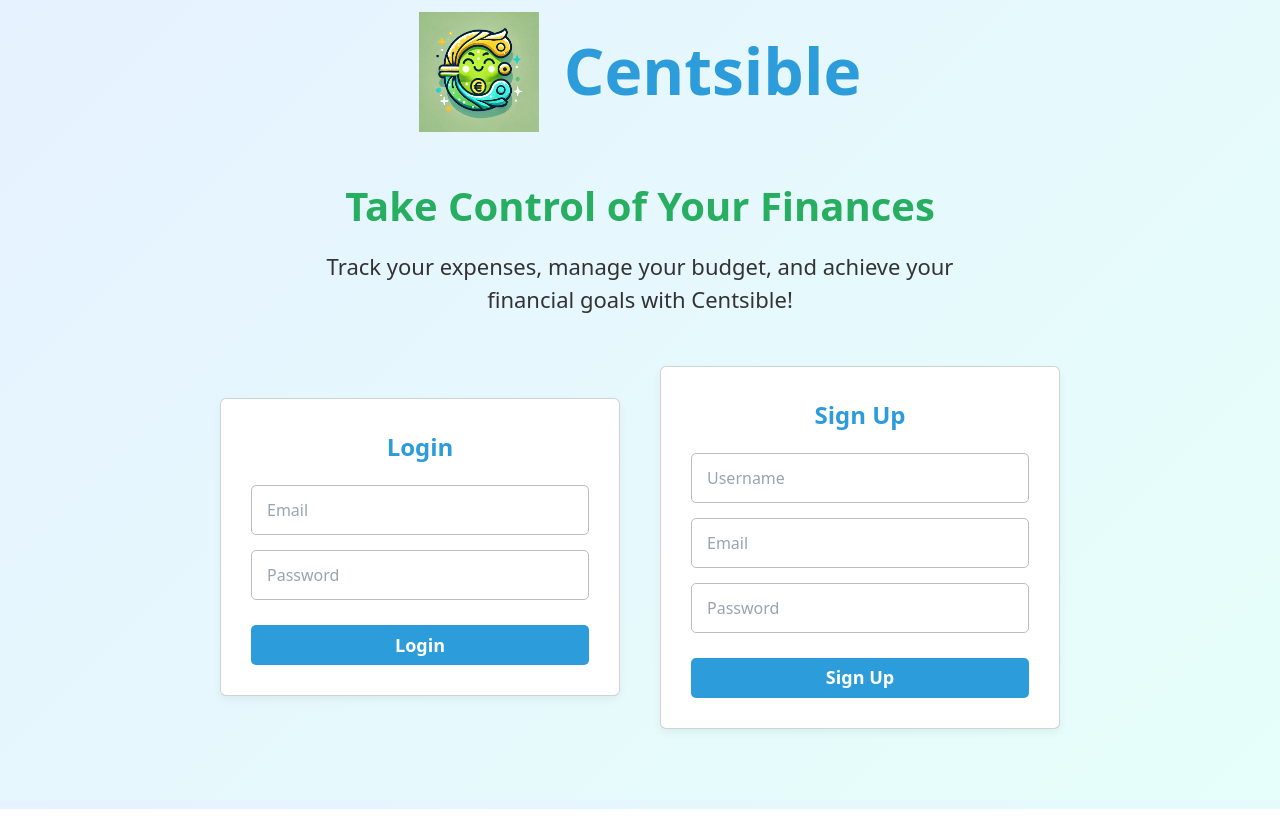
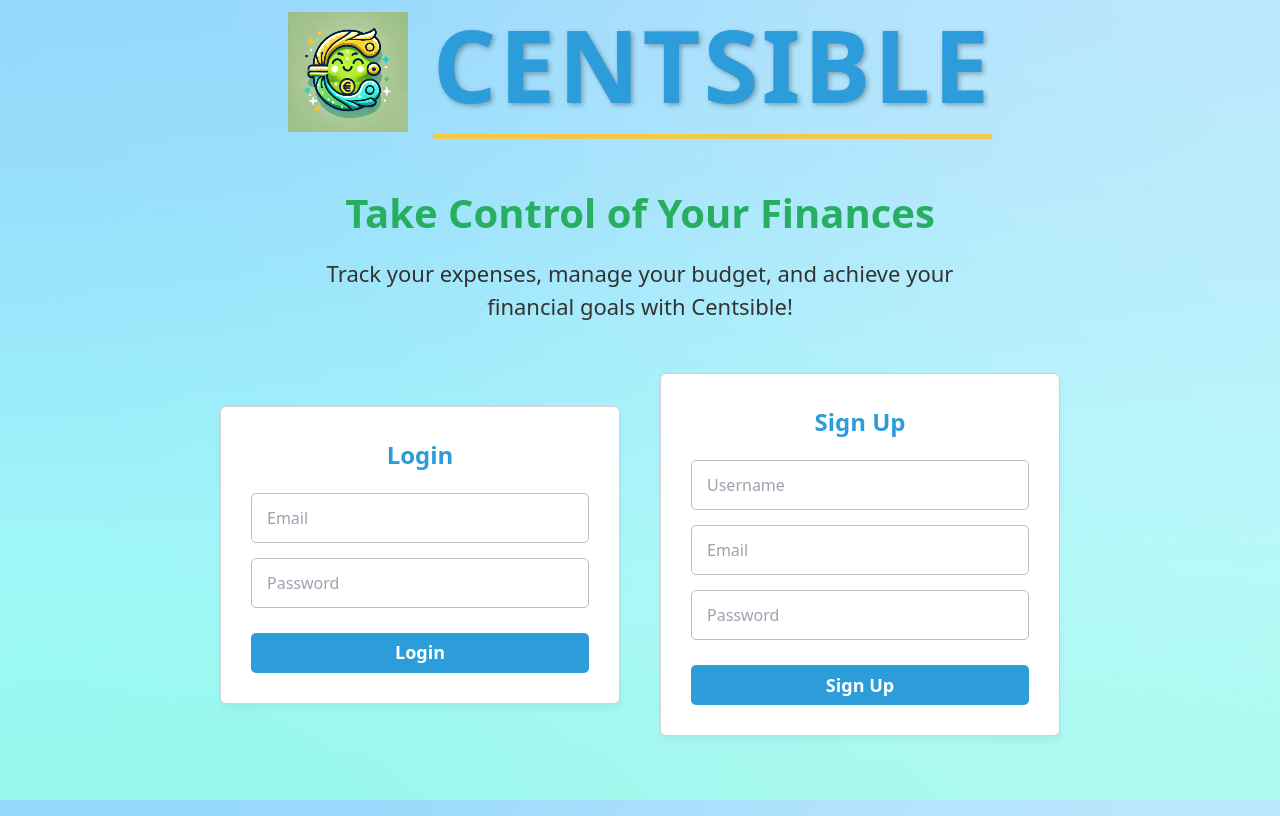
Before and after one commit to hymanho/Centsify, a React (Create React App) app: page / in a window 1280 px wide. Built offline with nearby package versions, Linux system fonts and the light colour scheme; no server answers.

Commit message:
improved homepage

```diff
--- a/src/styles/HomePage.css
+++ b/src/styles/HomePage.css
@@ -14,12 +14,14 @@
 body {
   margin: 0;
   font-family: 'Inter', sans-serif;
-  background: linear-gradient(135deg, #E6F2FF, #E6FFFA); /* Light blue to light green gradient */
+  background: url('../assets/pastelbackground.jpg') no-repeat center center fixed;
+  background-size: cover; /* Ensure the image covers the entire background */
   color: var(--text-color);
   display: flex;
   justify-content: center;
   align-items: center;
 }
+
 
 .home-page {
   display: flex;
@@ -39,6 +41,51 @@ body {
   margin-top: 20px;
   color: var(--primary-color);
 }
+
+.page-header h1 {
+  font-size: 100px; /* Large title size */
+  font-weight: 900; /* Heavy weight for boldness */
+  text-transform: uppercase; /* Uppercase to enhance the title look */
+  letter-spacing: 3px; /* Adds space between letters for emphasis */
+
+  /* Solid vibrant color for the title */
+  color: #2D9CDB; /* Use your primary blue color */
+
+  /* Subtle text shadow to add depth */
+  text-shadow: 2px 2px 5px rgba(0, 0, 0, 0.3); /* Subtle black shadow for depth */
+
+  /* Underline for emphasis */
+  border-bottom: 5px solid #F2C94C; /* Yellow accent color for underline */
+  padding-bottom: 10px; /* Space between text and underline */
+
+  /* Optional: Fade-in animation for smooth appearance */
+  animation: fadeInTitle 1s ease-in-out;
+}
+
+/* Keyframe animation for the title fade-in */
+@keyframes fadeInTitle {
+  0% {
+    opacity: 0;
+    transform: translateY(-20px); /* Slight vertical movement on load */
+  }
+  100% {
+    opacity: 1;
+    transform: translateY(0); /* Fade-in and move into place */
+  }
+}
+
+
+@keyframes fadeInTitle {
+  0% {
+    opacity: 0;
+    transform: translateY(-20px);
+  }
+  100% {
+    opacity: 1;
+    transform: translateY(0);
+  }
+}
+
 
 .logo {
   height: 120px; /* Significantly larger logo */
```
Also changed, not shown: src/assets/pastelbackground.jpg (added).
